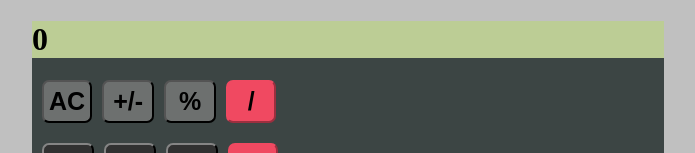
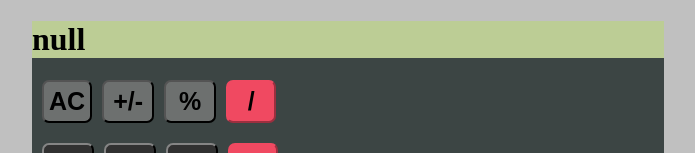
Before and after one commit to SajjadAhmad14/Calculator-App-React, a React (Create React App) app: page / in a window 1280 px wide. Shown: the top 153 px of the page, without its empty margins (292-987 px from the left). Built offline with nearby package versions, Linux system fonts and the light colour scheme.

Commit message:
Pass state and buttonName as arguments to calculate function

```diff
--- a/src/components/App.js
+++ b/src/components/App.js
@@ -20,11 +20,11 @@ class App extends Component {
   }
 
   render() {
+    const { total, next, operation } = this.state;
     return (
       <div className="main-app">
-        <Display result={this.total || this.next} />
-        <ButtonPanel onClick={this.handleClick} />
-        {/* <calculate /> */}
+        <Display result={String(total) || String(next)} operation={operation} />
+        <ButtonPanel clickHandler={this.handleClick} />
       </div>
     );
   }
```
